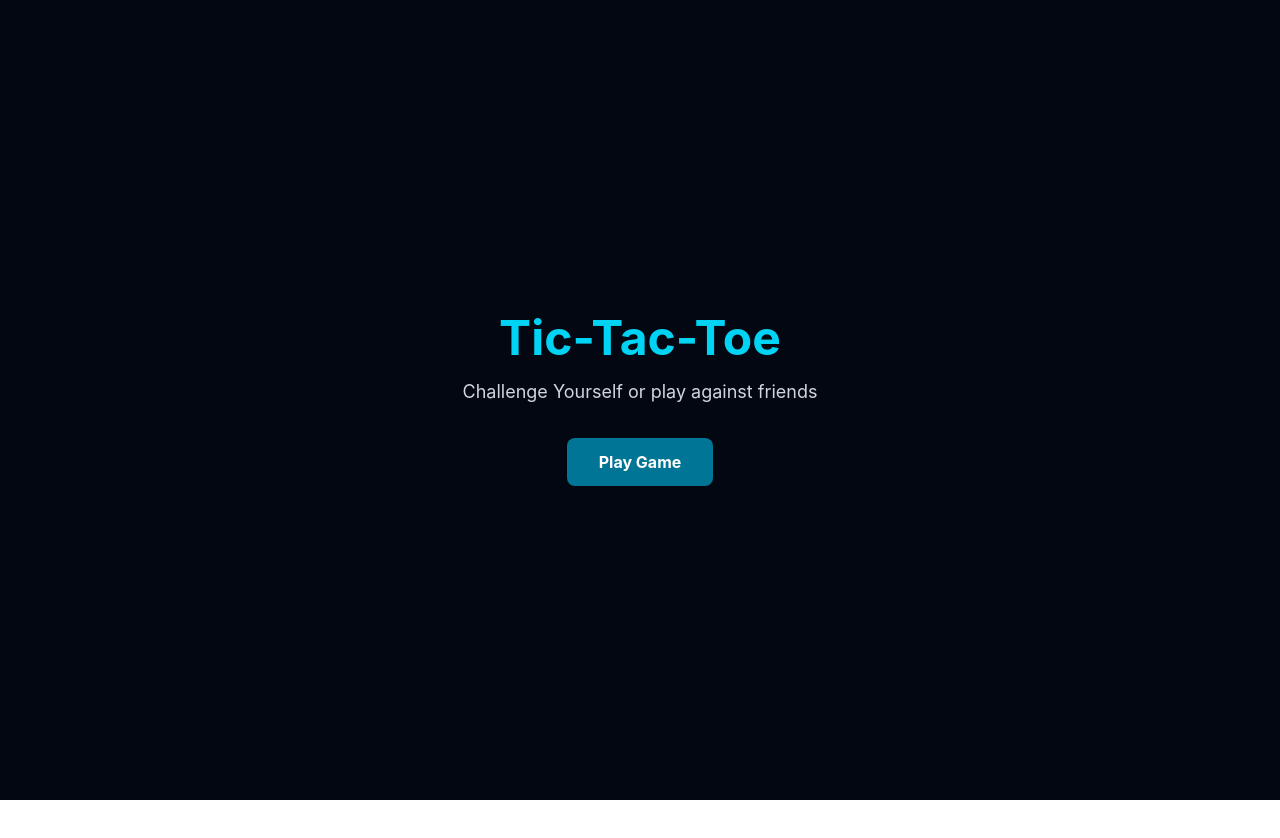
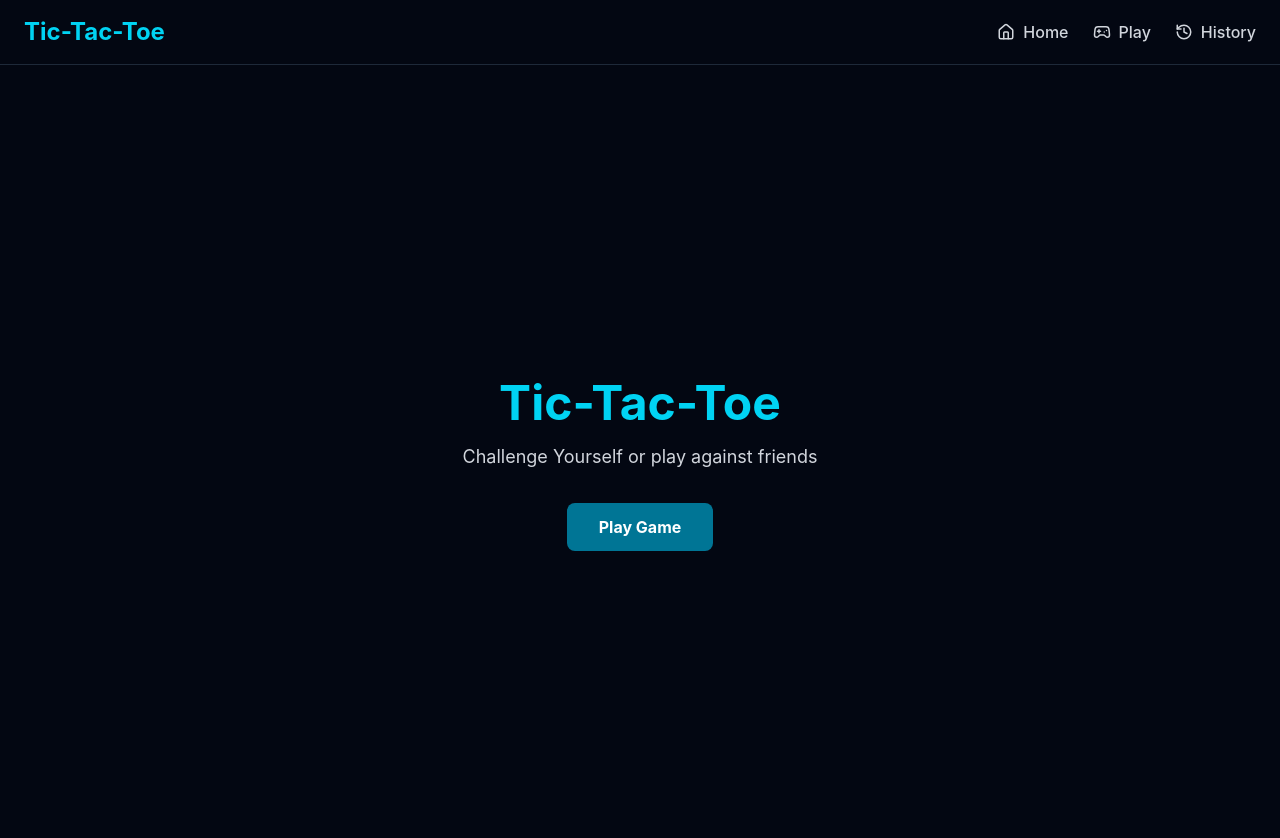
Before and after one commit to LidonJacob/Tic-Tac-Toe, a React (Vite) app in the folder frontend/: page / in a window 1280 px wide. Shown: the top 838 px of the page. Before the commit the page ends 800 px from the top, so only its background shows below. Built offline with nearby package versions, Linux system fonts and the light colour scheme.

Commit message:
added navigation bar

```diff
--- a/frontend/package.json
+++ b/frontend/package.json
@@ -11,6 +11,7 @@
   },
   "dependencies": {
     "@tailwindcss/vite": "^4.3.4",
+    "lucide-react": "^1.71.0",
     "react": "^19.3.1",
     "react-dom": "^19.3.1",
     "react-router-dom": "^7.18.5",
--- a/frontend/src/App.jsx
+++ b/frontend/src/App.jsx
@@ -3,10 +3,12 @@ import Home from "./pages/Home";
 import Game from "./pages/Game";
 import History from "./pages/History";
 import NotFound from "./pages/NotFound";
+import Navbar from "./components/Navbar";
 
 function App() {
   return (
    <div>
+    <Navbar />
     <Routes>
       <Route path="/" element={<Home />} />
       <Route path="/game" element={<Game />} />
--- a/frontend/src/components/Navbar.jsx
+++ b/frontend/src/components/Navbar.jsx
@@ -1,19 +1,36 @@
-import {Link} from 'react-router-dom'
+import { Link } from "react-router-dom";
+import { House, Gamepad2, History } from "lucide-react";
 
 const Navbar = () => {
   return (
-    <nav>
-        <div className="text-2xl font-bold text-cyan-400">
-            Tic-Tac-Toe
-        </div>
-        <div className="flex items-center gap-6">
-            <Link to={'/'}>Home</Link>
-            <Link to={'/history'}>Game</Link>
-        </div>
+    <nav className="bg-gray-950 border-b border-gray-800 px-6 py-4 flex items-center justify-between">
+      <div className="text-2xl font-bold text-cyan-400">Tic-Tac-Toe</div>
+      <div className="flex items-center gap-6">
+        <Link
+          to={"/"}
+          className="flex items-center gap-2 text-gray-300 hover:text-cyan-400 transition-colors duration-200 font-medium"
+        >
+          <House size={18} />
+          Home
+        </Link>
+
+        <Link
+          to={"/game"}
+          className="flex items-center gap-2 text-gray-300 hover:text-cyan-400 transition-colors duration-200 font-medium"
+        >
+          <Gamepad2 size={18} />
+          Play
+        </Link>
+        <Link
+          to={"/history"}
+          className="flex items-center gap-2 text-gray-300 hover:text-cyan-400 transition-colors duration-200 font-medium"
+        >
+          <History size={18} />
+          History
+        </Link>
+      </div>
     </nav>
+  );
+};
 
-
-  )
-}
-
-export default Navbar
+export default Navbar;
```
Also changed, not shown: 1 other file (tests, documents, lock files or other folders).
